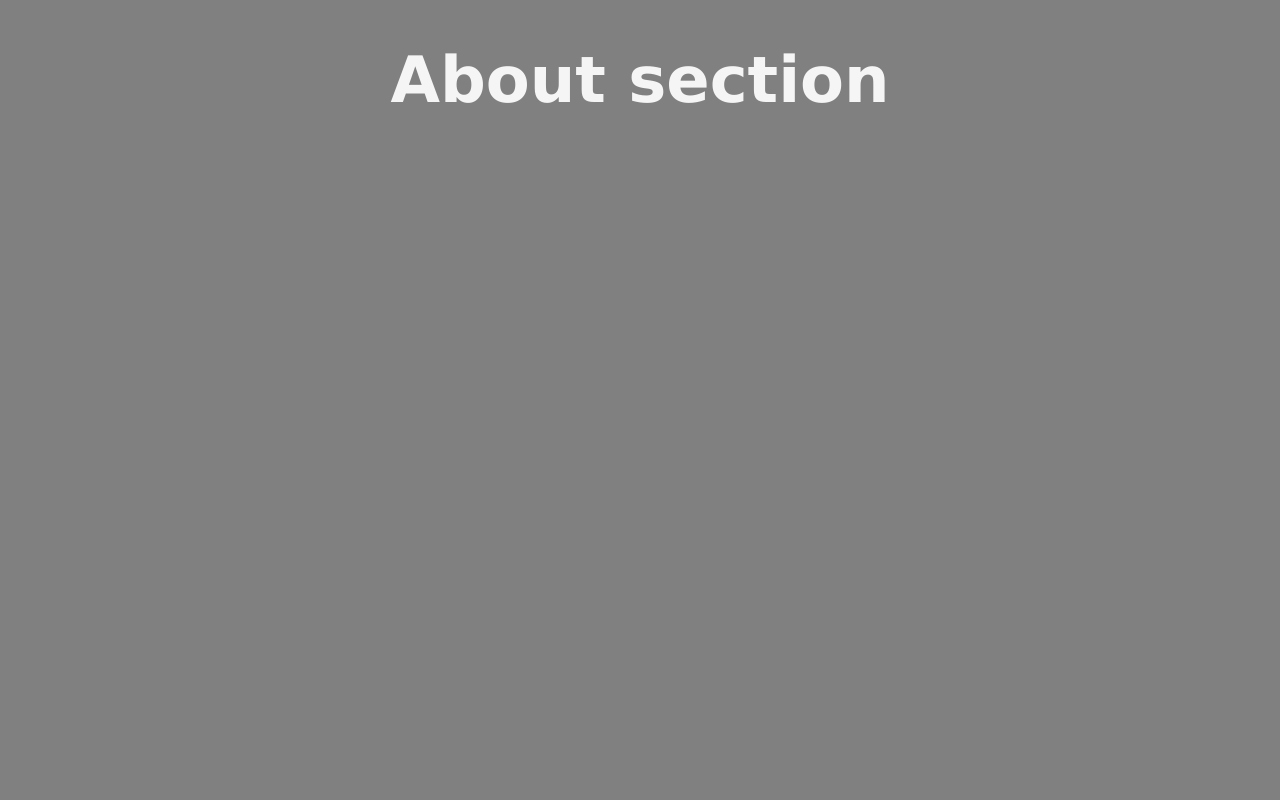
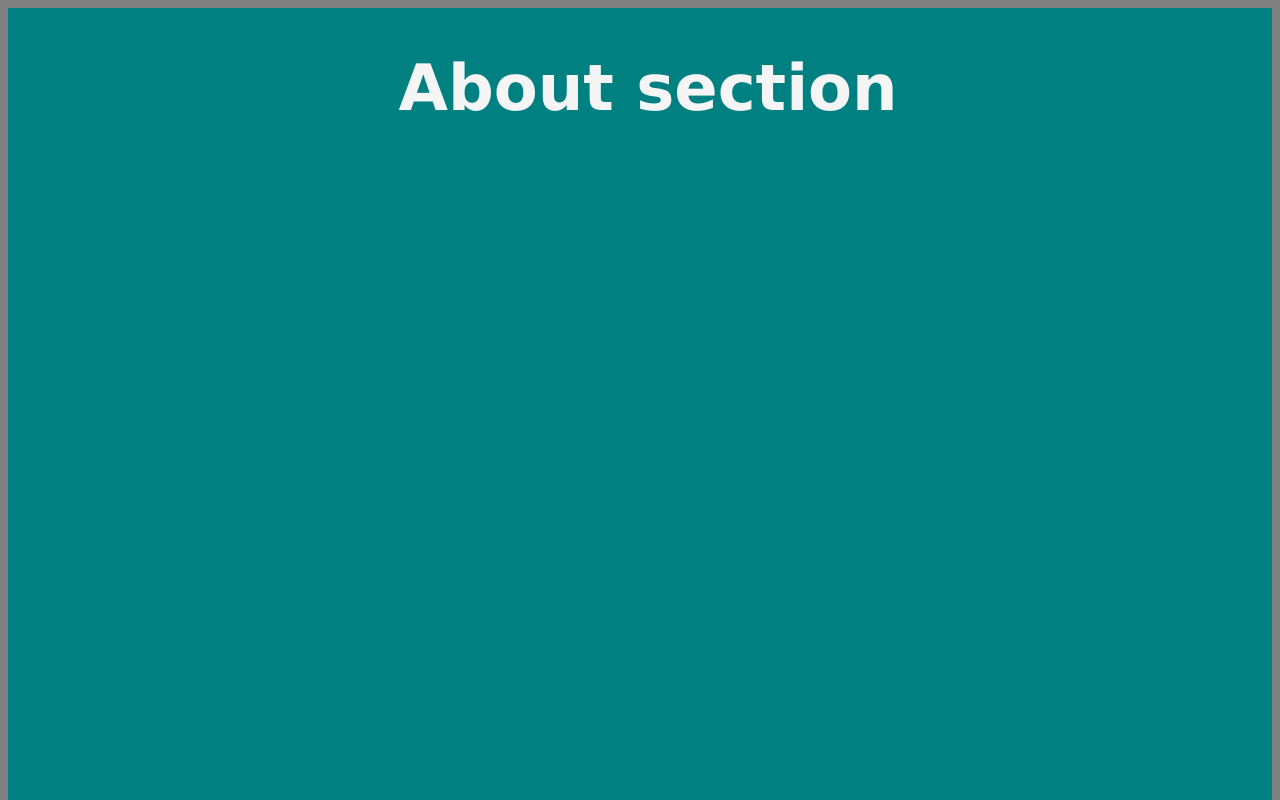
Before and after one commit to aleksandra-b-t/portfolio, a React (Create React App) app: page / in a window 1280 px wide. Shown: the top 800 px of the page. Built offline with nearby package versions, Linux system fonts and the light colour scheme.

Commit message:
some progres

```diff
--- a/src/App.css
+++ b/src/App.css
@@ -5,3 +5,13 @@ font-family: Verdana, Geneva, Tahoma, sans-serif;
 font-size: xx-large;
 text-align: center;
 }
+.container {
+  width: 100%;
+  height: 1000px;
+  background-color: teal;
+}
+.item {
+  width: 100%;
+  height: 100%;
+  position: absolute;
+}
--- a/src/App.js
+++ b/src/App.js
@@ -7,7 +7,15 @@ function App() {
   const [position, setPosition] = useState({});
 
   const positionInfo = (e) => {
-    console.log(e.clientX, e.clientY)
+    var d = document.getElementById('element-1');
+    d.style.left = e.clientY + 'px';
+    d.style.top = e.clientX + 'px';
+
+    // var d = document.getElementById('element-1');
+    // d.style.position = "absolute";
+    // d.style.left = x_pos+'px';
+    // d.style.top = y_pos+'px';
+    console.log(d.style)
   }
   return (
     <>
--- a/src/components/About.js
+++ b/src/components/About.js
@@ -3,8 +3,8 @@ import React from 'react';
 
 const About = (props) => {
     return (
-        <div className="container" onClick={(e) => props.positionInfo(e) }>
-            <div className="item" >
+        <div className="container" >
+            <div className="item" id="element-1" onMouseDown={(e) => props.positionInfo(e) }>
                 <h1>About section</h1>
             </div>
         </div>
```
Also changed, not shown: 1 other file (tests, documents, lock files or other folders).
